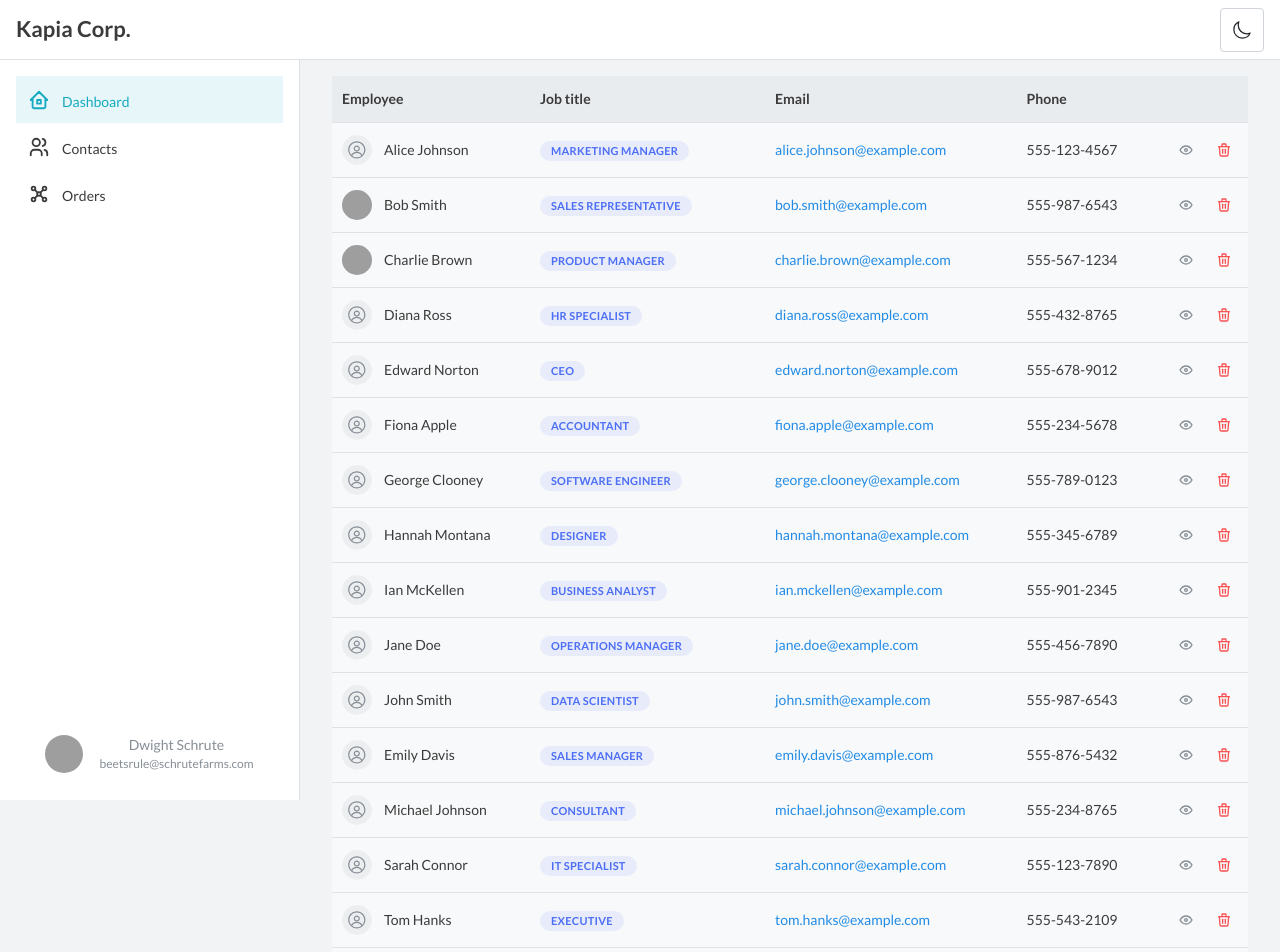
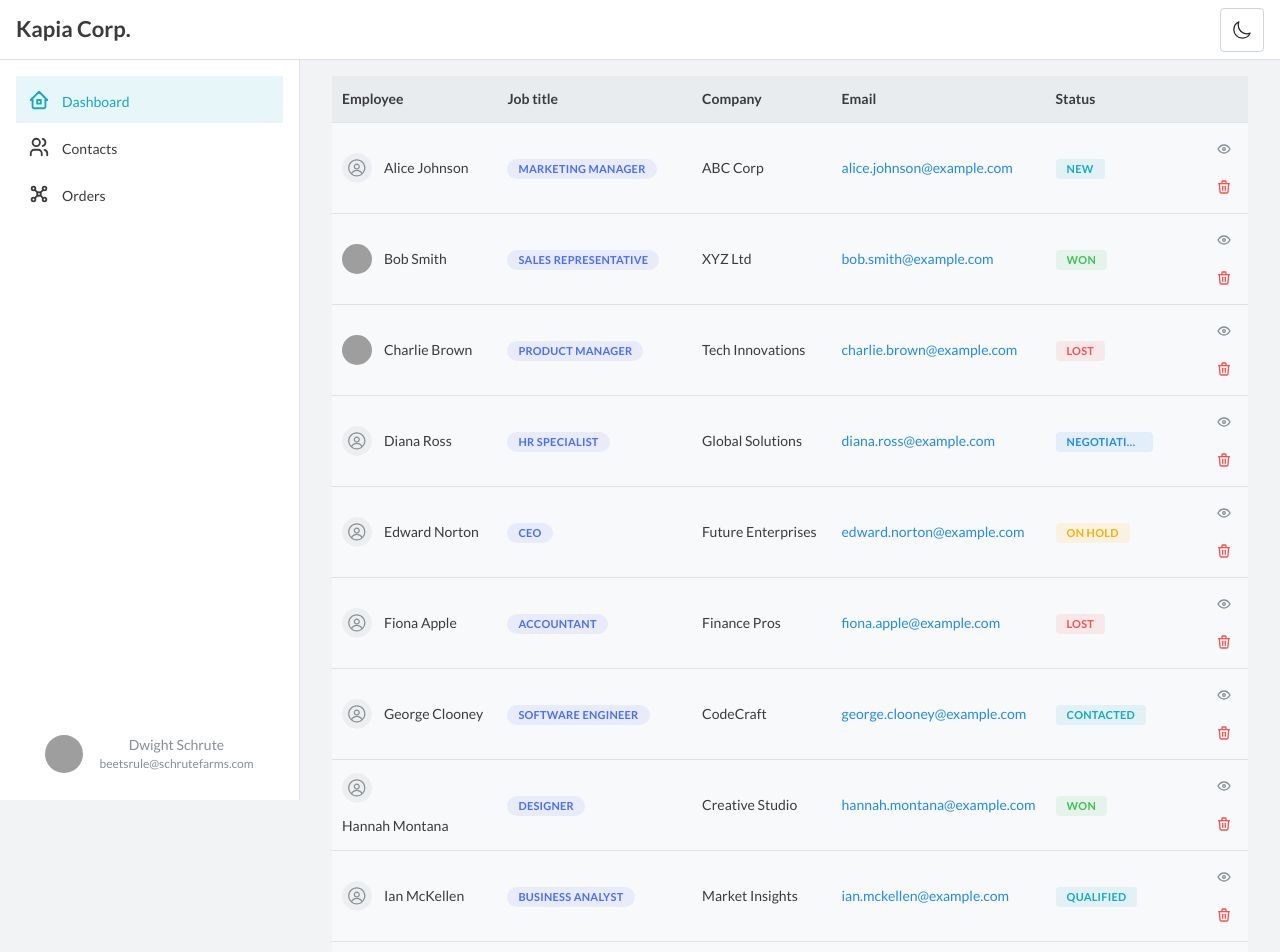
Before and after one commit to BerkeGvn/CRM-Lite, a React (Vite) app: page /contacts/1 in a window 1280 px wide. Shown: the top 952 px of the page. Built offline with nearby package versions, Linux system fonts and the light colour scheme; grey boxes are pictures that could not be loaded.

Commit message:
contact status update

```diff
--- a/src/components/contacts/ContactDetail.tsx
+++ b/src/components/contacts/ContactDetail.tsx
@@ -1,4 +1,5 @@
 import { Stack, Text, Button, Group } from '@mantine/core';
+import { TbPencil } from 'react-icons/tb';
 
 export default function ContactDetail({
   label,
@@ -13,13 +14,23 @@ export default function ContactDetail({
     <Stack gap={0}>
       <Text c="dimmed">{label}</Text>
       <Group gap="sm">
-        <Text size="sm">{value || 'Not available'}</Text>
+        {value ? (
+          <Text size="sm">{value}</Text>
+        ) : (
+          <Text
+            c="red.6"
+            size="sm"
+          >
+            {'Not available'}
+          </Text>
+        )}
         <Button
           size="xs"
           variant="subtle"
+          color="cyan"
           onClick={onEdit}
         >
-          Edit
+          <TbPencil size={20} />
         </Button>
       </Group>
     </Stack>
--- a/src/components/contacts/ContactList.tsx
+++ b/src/components/contacts/ContactList.tsx
@@ -1,4 +1,5 @@
 import useContactStore from '../../stores/contactStore';
+import ContactStatus from './ContactStatus';
 import { Table, Group, Avatar, Text, Badge, Anchor, ActionIcon } from '@mantine/core';
 import { TbEye, TbTrash } from 'react-icons/tb';
 import { useNavigate } from 'react-router';
@@ -36,6 +37,7 @@ export default function ContactList({ openModal: openModal }: { openModal: () =>
           {contact.title}
         </Badge>
       </Table.Td>
+      <Table.Td>{contact.company}</Table.Td>
       <Table.Td>
         <Anchor
           component="button"
@@ -45,7 +47,7 @@ export default function ContactList({ openModal: openModal }: { openModal: () =>
         </Anchor>
       </Table.Td>
       <Table.Td>
-        <Text fz="sm">{contact.phone}</Text>
+        <ContactStatus contactStatus={contact.dealStatus} />
       </Table.Td>
       <Table.Td>
         <Group
@@ -80,8 +82,9 @@ export default function ContactList({ openModal: openModal }: { openModal: () =>
           <Table.Tr className={classes.tableHeader}>
             <Table.Th>Employee</Table.Th>
             <Table.Th>Job title</Table.Th>
+            <Table.Th>Company</Table.Th>
             <Table.Th>Email</Table.Th>
-            <Table.Th>Phone</Table.Th>
+            <Table.Th>Status</Table.Th>
             <Table.Th />
           </Table.Tr>
         </Table.Thead>
--- a/src/components/contacts/ContactProfile.tsx
+++ b/src/components/contacts/ContactProfile.tsx
@@ -9,7 +9,7 @@ import classes from './contact.module.css';
 
 export default function ContactProfile() {
   const { id } = useParams();
-  const { findContact } = useContactStore();
+  const { findContact, updateContact } = useContactStore();
   const contact = findContact(Number(id));
 
   const [editingField, setEditingField] = useState<keyof Contact | null>(null);
@@ -19,7 +19,7 @@ export default function ContactProfile() {
   }
 
   const handleFieldSave = (field: keyof typeof contact, value: string) => {
-    console.log(field, value);
+    updateContact(Number(id), { ...contact, [field]: value });
     setEditingField(null); // Exit edit mode
   };
 
--- /dev/null
+++ b/src/components/contacts/ContactStatus.tsx
@@ -0,0 +1,50 @@
+import { dealStatus } from '../../utils/dealStatus';
+import { Badge } from '@mantine/core';
+
+export default function ContactStatus({ contactStatus }: { contactStatus: string }) {
+  const status = dealStatus.find((status) => status.value === contactStatus);
+  let badgeColor = 'gray';
+
+  switch (status?.value) {
+    case 'new':
+      badgeColor = 'cyan';
+      break;
+    case 'contacted':
+      badgeColor = 'cyan';
+      break;
+    case 'qualified':
+      badgeColor = 'cyan';
+      break;
+    case 'unqualified':
+      badgeColor = 'red';
+      break;
+    case 'negotiation':
+      badgeColor = 'blue';
+      break;
+    case 'on_hold':
+      badgeColor = 'yellow';
+      break;
+    case 'won':
+      badgeColor = 'green';
+      break;
+    case 'lost':
+      badgeColor = 'red';
+      break;
+    default:
+      badgeColor = 'gray';
+  }
+
+  if (!status) {
+    return <Badge color={badgeColor}>-</Badge>;
+  }
+
+  return (
+    <Badge
+      radius="sm"
+      variant="light"
+      color={badgeColor}
+    >
+      {status.label}
+    </Badge>
+  );
+}
--- a/src/data/contacts.ts
+++ b/src/data/contacts.ts
@@ -18,7 +18,7 @@ export const dummyContacts: Contact[] = [
     email: 'alice.johnson@example.com',
     title: 'Marketing Manager',
     company: 'ABC Corp',
-    dealStatus: 'In Progress',
+    dealStatus: 'new',
   },
   {
     id: 2,
@@ -29,7 +29,7 @@ export const dummyContacts: Contact[] = [
     email: 'bob.smith@example.com',
     title: 'Sales Representative',
     company: 'XYZ Ltd',
-    dealStatus: 'Closed-Won',
+    dealStatus: 'won',
   },
   {
     id: 3,
@@ -40,7 +40,7 @@ export const dummyContacts: Contact[] = [
     email: 'charlie.brown@example.com',
     title: 'Product Manager',
     company: 'Tech Innovations',
-    dealStatus: 'Lost',
+    dealStatus: 'lost',
   },
   {
     id: 4,
@@ -50,7 +50,7 @@ export const dummyContacts: Contact[] = [
     email: 'diana.ross@example.com',
     title: 'HR Specialist',
     company: 'Global Solutions',
-    dealStatus: 'In Progress',
+    dealStatus: 'negotiation',
   },
   {
     id: 5,
@@ -60,7 +60,7 @@ export const dummyContacts: Contact[] = [
     email: 'edward.norton@example.com',
     title: 'CEO',
     company: 'Future Enterprises',
-    dealStatus: 'Closed-Won',
+    dealStatus: 'on_hold',
   },
   {
     id: 6,
@@ -70,7 +70,7 @@ export const dummyContacts: Contact[] = [
     email: 'fiona.apple@example.com',
     title: 'Accountant',
     company: 'Finance Pros',
-    dealStatus: 'Lost',
+    dealStatus: 'lost',
   },
   {
     id: 7,
@@ -81,7 +81,7 @@ export const dummyContacts: Contact[] = [
     email: 'george.clooney@example.com',
     title: 'Software Engineer',
     company: 'CodeCraft',
-    dealStatus: 'In Progress',
+    dealStatus: 'contacted',
   },
   {
     id: 8,
@@ -91,7 +91,7 @@ export const dummyContacts: Contact[] = [
     email: 'hannah.montana@example.com',
     title: 'Designer',
     company: 'Creative Studio',
-    dealStatus: 'Closed-Won',
+    dealStatus: 'won',
   },
   {
     id: 9,
@@ -101,7 +101,7 @@ export const dummyContacts: Contact[] = [
     email: 'ian.mckellen@example.com',
     title: 'Business Analyst',
     company: 'Market Insights',
-    dealStatus: 'In Progress',
+    dealStatus: 'qualified',
   },
   {
     id: 10,
@@ -111,7 +111,7 @@ export const dummyContacts: Contact[] = [
     email: 'jane.doe@example.com',
     title: 'Operations Manager',
     company: 'Logistics Plus',
-    dealStatus: 'Lost',
+    dealStatus: 'unqualified',
   },
   {
     id: 11,
@@ -121,7 +121,7 @@ export const dummyContacts: Contact[] = [
     email: 'john.smith@example.com',
     title: 'Data Scientist',
     company: 'AI World',
-    dealStatus: 'In Progress',
+    dealStatus: 'qualified',
   },
   {
     id: 12,
@@ -131,7 +131,7 @@ export const dummyContacts: Contact[] = [
     email: 'emily.davis@example.com',
     title: 'Sales Manager',
     company: 'Retail Hub',
-    dealStatus: 'Closed-Won',
+    dealStatus: 'won',
   },
   {
     id: 13,
@@ -141,7 +141,7 @@ export const dummyContacts: Contact[] = [
     email: 'michael.johnson@example.com',
     title: 'Consultant',
     company: 'Strategic Partners',
-    dealStatus: 'Lost',
+    dealStatus: 'new',
   },
   {
     id: 14,
@@ -151,7 +151,7 @@ export const dummyContacts: Contact[] = [
     email: 'sarah.connor@example.com',
     title: 'IT Specialist',
     company: 'Cyberdyne Systems',
-    dealStatus: 'In Progress',
+    dealStatus: 'qualified',
   },
   {
     id: 15,
@@ -161,7 +161,7 @@ export const dummyContacts: Contact[] = [
     email: 'tom.hanks@example.com',
     title: 'Executive',
     company: 'Global Ventures',
-    dealStatus: 'Closed-Won',
+    dealStatus: 'on_hold',
   },
   {
     id: 16,
@@ -171,7 +171,7 @@ export const dummyContacts: Contact[] = [
     email: 'laura.wilson@example.com',
     title: 'Creative Director',
     company: 'AdWorks',
-    dealStatus: 'Lost',
+    dealStatus: 'lost',
   },
   {
     id: 17,
@@ -181,7 +181,7 @@ export const dummyContacts: Contact[] = [
     email: 'chris.pratt@example.com',
     title: 'Team Lead',
     company: 'Rocket Solutions',
-    dealStatus: 'In Progress',
+    dealStatus: 'won',
   },
   {
     id: 18,
@@ -191,7 +191,7 @@ export const dummyContacts: Contact[] = [
     email: 'sophia.turner@example.com',
     title: 'UX Designer',
     company: 'Web Wonders',
-    dealStatus: 'Closed-Won',
+    dealStatus: 'qualified',
   },
   {
     id: 19,
@@ -201,7 +201,7 @@ export const dummyContacts: Contact[] = [
     email: 'ethan.hunt@example.com',
     title: 'Operations Coordinator',
     company: 'Mission Corp',
-    dealStatus: 'In Progress',
+    dealStatus: 'on_hold',
   },
   {
     id: 20,
@@ -211,7 +211,7 @@ export const dummyContacts: Contact[] = [
     email: 'megan.fox@example.com',
     title: 'Recruiter',
     company: 'HR Excellence',
-    dealStatus: 'Lost',
+    dealStatus: 'qualified',
   },
   // Add more entries following the same structure as above.
 ];
--- a/src/stores/contactStore.ts
+++ b/src/stores/contactStore.ts
@@ -5,19 +5,35 @@ type ContactStore = {
   contacts: Contact[];
   addContact: (newContact: Contact) => void;
   findContact: (id: number) => Contact | undefined;
+  updateContact: (id: number, newContact: Contact) => void;
 };
 
-const useContactStore = create<ContactStore>((set) => ({
+const useContactStore = create<ContactStore>((set, get) => ({
   contacts: dummyContacts,
+
   addContact: (newContact: Contact) => {
     set((state) => ({
       contacts: [...state.contacts, newContact],
     }));
   },
+
   findContact: (id: number) => {
-    return dummyContacts.find((contact) => contact.id === id);
+    const { contacts } = get();
+    return contacts.find((contact) => contact.id === id);
   },
-  // Add more functions as needed
+
+  updateContact: (id: number, newContact: Contact) => {
+    set((state) => {
+      const index = state.contacts.findIndex((contact) => contact.id === id);
+      if (index === -1) {
+        return state; // No update if contact not found
+      }
+      // Update the specific contact
+      const updatedContacts = [...state.contacts];
+      updatedContacts[index] = newContact;
+      return { contacts: updatedContacts };
+    });
+  },
 }));
 
 export default useContactStore;
--- /dev/null
+++ b/src/utils/dealStatus.ts
@@ -0,0 +1,39 @@
+export interface DealStatus {
+  label: string;
+  value: string;
+}
+
+export const dealStatus = [
+  {
+    label: 'New',
+    value: 'new',
+  },
+  {
+    label: 'Contacted',
+    value: 'contacted',
+  },
+  {
+    label: 'Qualified',
+    value: 'qualified',
+  },
+  {
+    label: 'Unqualified',
+    value: 'unqualified',
+  },
+  {
+    label: 'Negotiation',
+    value: 'negotiation',
+  },
+  {
+    label: 'On Hold',
+    value: 'on_hold',
+  },
+  {
+    label: 'Won',
+    value: 'won',
+  },
+  {
+    label: 'Lost',
+    value: 'lost',
+  },
+];
```
